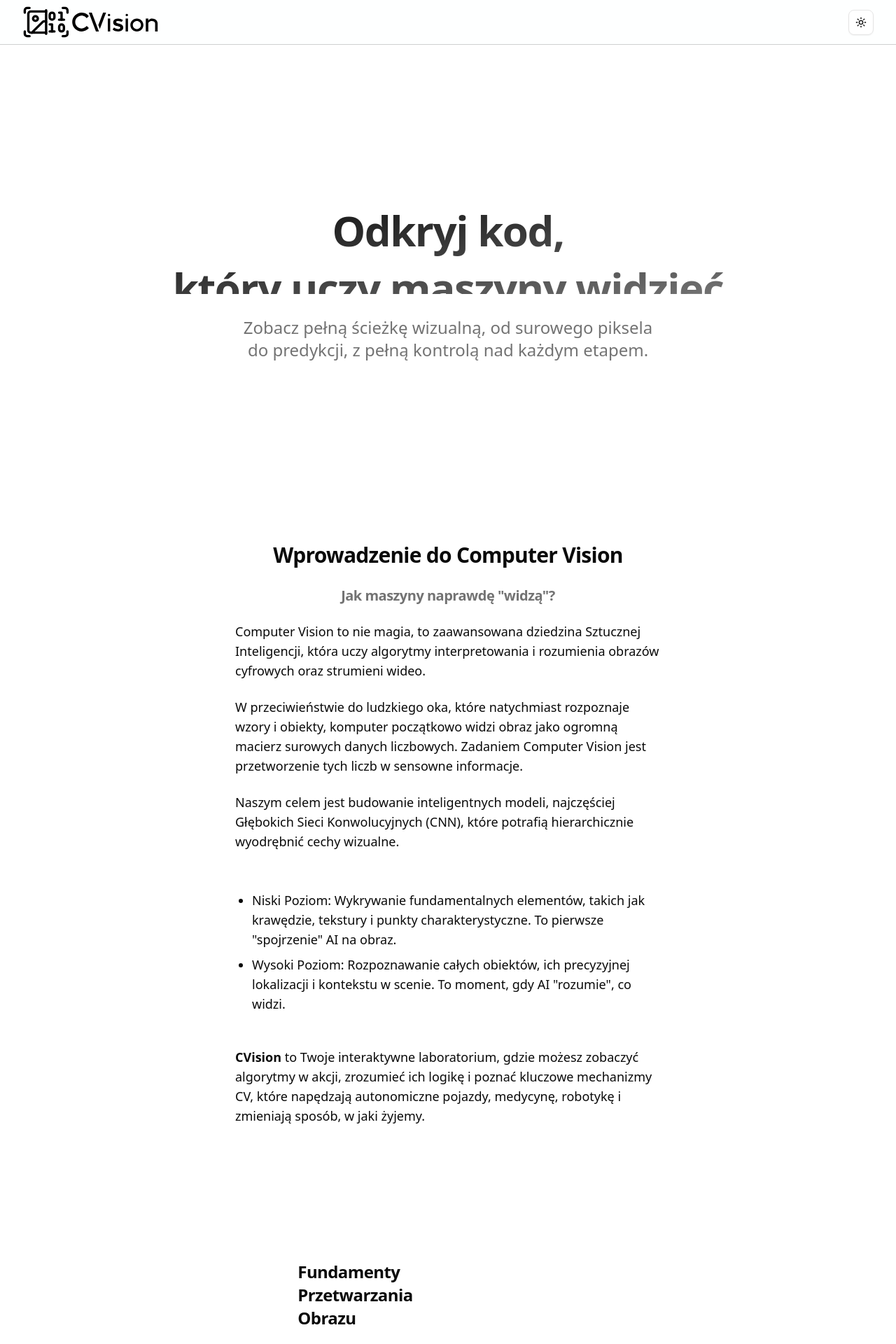
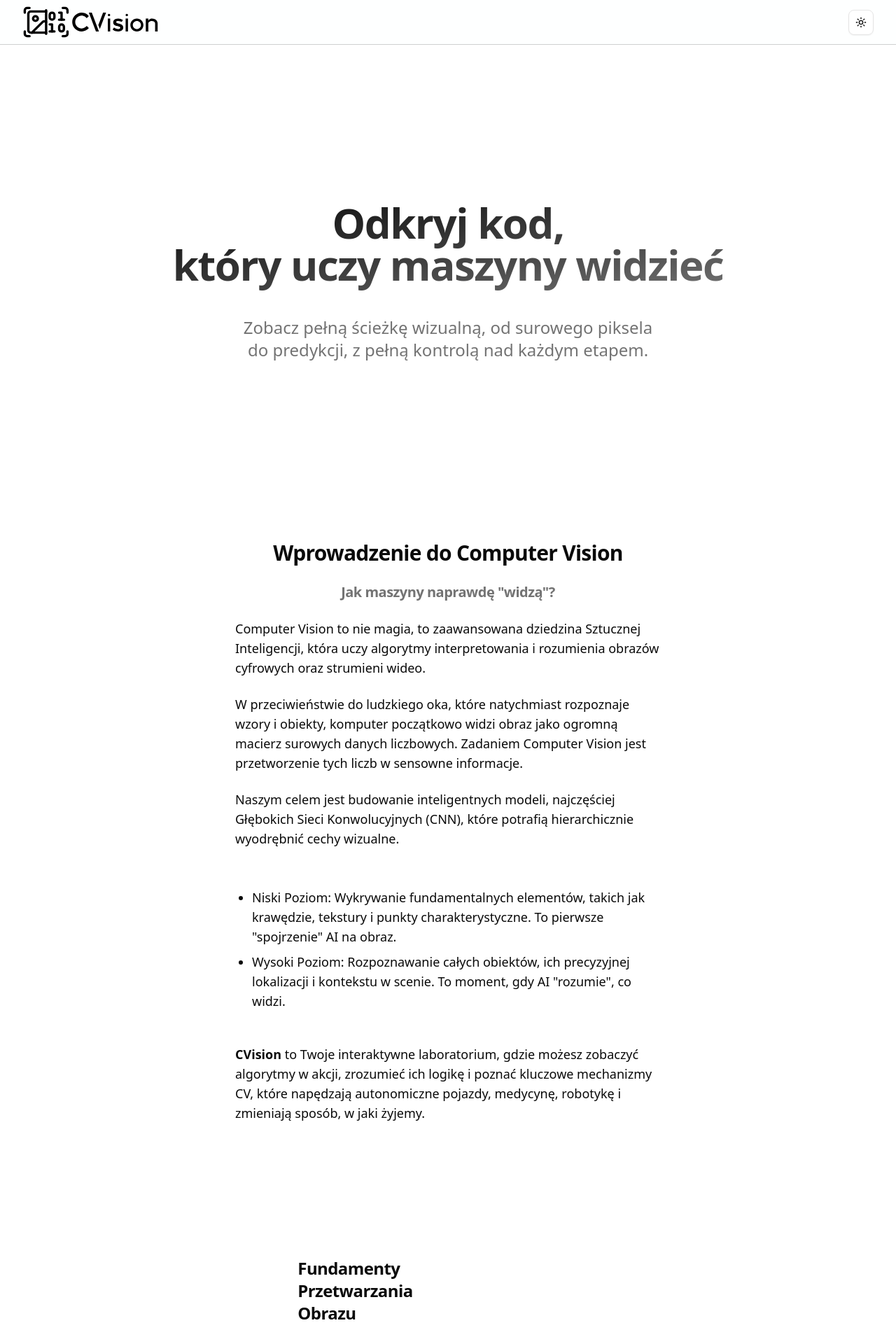
Before and after one commit to B4rawasz/Widzenie_Komputerowe_PG, a Next.js app: page / in a window 1280 px wide. Shown: the top 1920 px of the page at 70% size. Built offline with nearby package versions, Linux system fonts and the light colour scheme.

Commit message:
Fix heading styling

```diff
--- a/src/app/globals.css
+++ b/src/app/globals.css
@@ -128,16 +128,16 @@
 		@apply bg-background text-foreground;
 	}
 	h1 {
-		@apply text-4xl font-extrabold tracking-tight text-balance leading-[normal];
+		@apply text-4xl font-extrabold tracking-tight text-balance;
 	}
 	h2 {
-		@apply text-3xl font-semibold tracking-tight leading-[normal];
+		@apply text-3xl font-semibold tracking-tight;
 	}
 	h3 {
-		@apply text-2xl font-semibold tracking-tight leading-[normal];
+		@apply text-2xl font-semibold tracking-tight;
 	}
 	h4 {
-		@apply text-xl font-semibold tracking-tight leading-[normal];
+		@apply text-xl font-semibold tracking-tight;
 	}
 	blockquote {
 		@apply mt-6 border-l-2 pl-6 italic text-muted-foreground;
@@ -152,4 +152,19 @@
 	#lessonContent p {
 		@apply my-6;
 	}
+
+	#lessonContent {
+		h1 {
+			@apply leading-[normal];
+		}
+		h2 {
+			@apply leading-[normal];
+		}
+		h3 {
+			@apply leading-[normal];
+		}
+		h4 {
+			@apply leading-[normal];
+		}
+	}
 }
```
